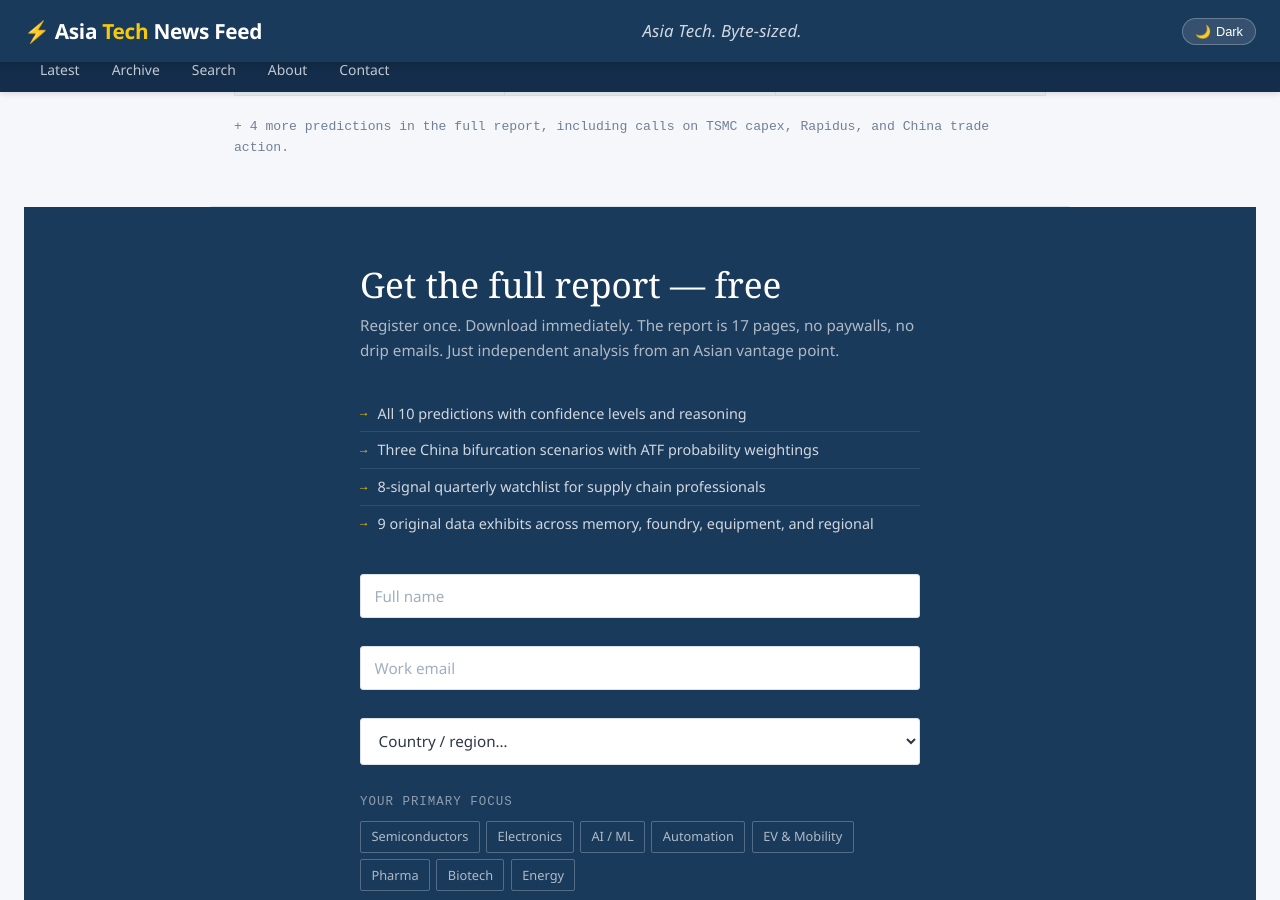
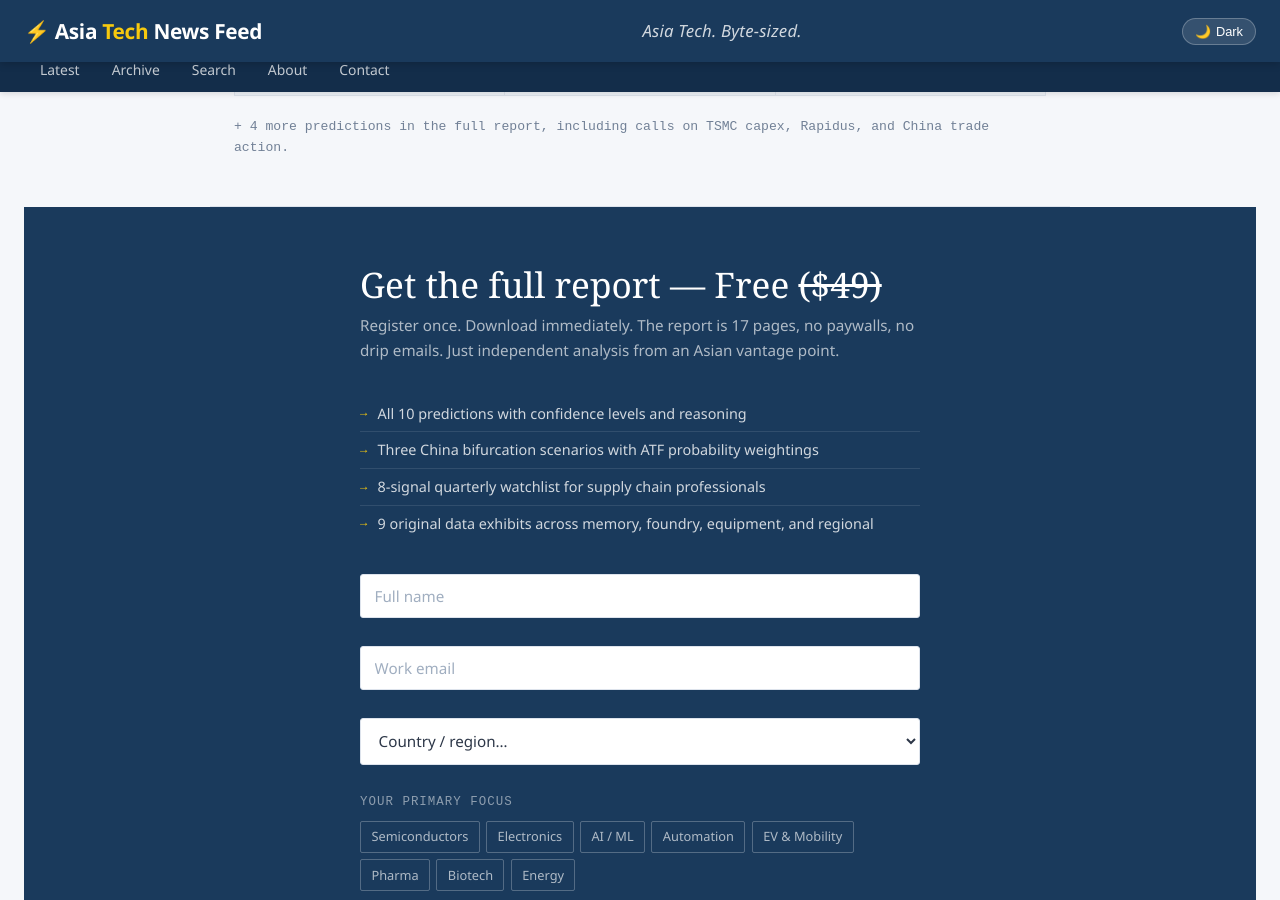
Before and after one commit to asiatechfeed/Asia-Tech-Feed, a Jekyll site: the page built from special-reports/index.html, in a window 1280 px wide and 900 px high, scrolled down 2616 px. Built offline with Jekyll 4.4.1, drawn with Linux system fonts in a browser that asks for light colours.

```diff
--- a/special-reports/index.html
+++ b/special-reports/index.html
@@ -812,7 +812,7 @@
   <!-- Gate / registration -->
   <section class="sr-gate">
     <div class="sr-gate-inner">
-      <h2>Get the full report — free</h2>
+      <h2>Get the full report — Free <s>($49)</s></h2>
       <p class="gate-sub">Register once. Download immediately. The report is 17 pages, no paywalls, no drip emails. Just independent analysis from an Asian vantage point.</p>
 
       <ul class="gate-bullets">
```
